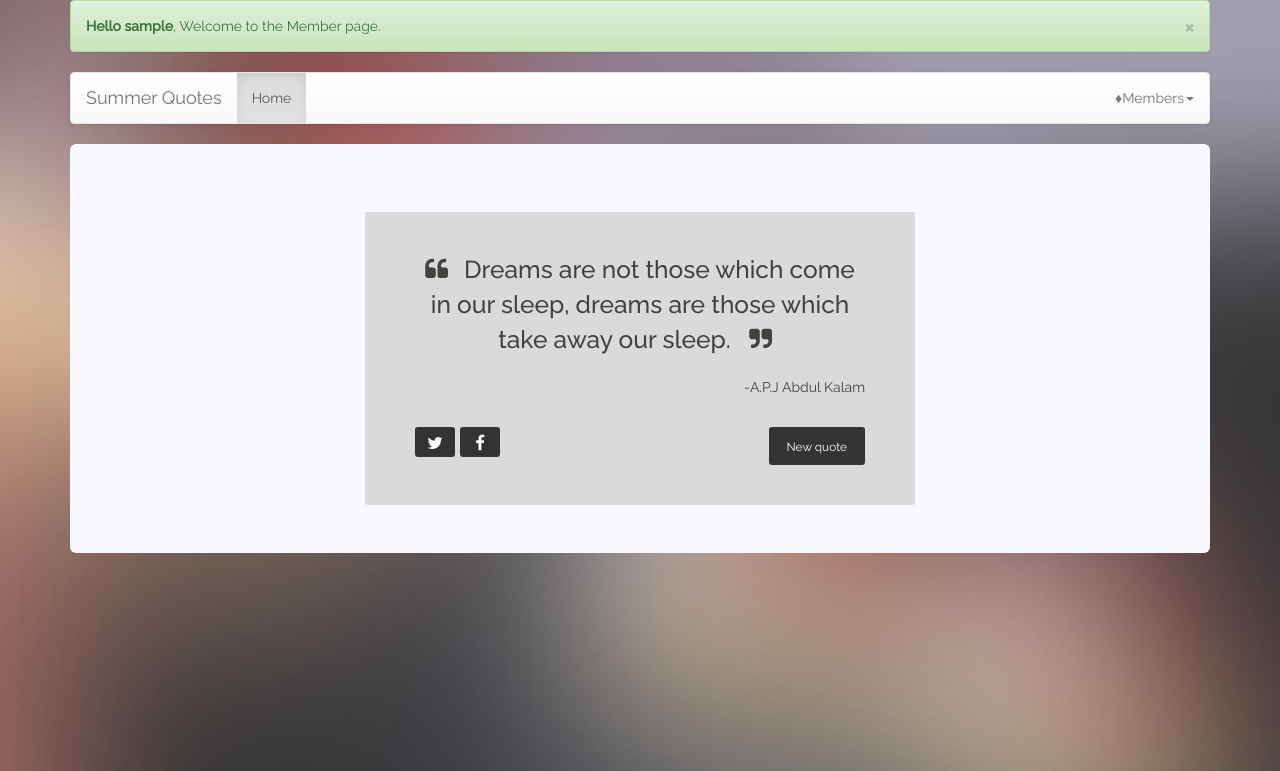
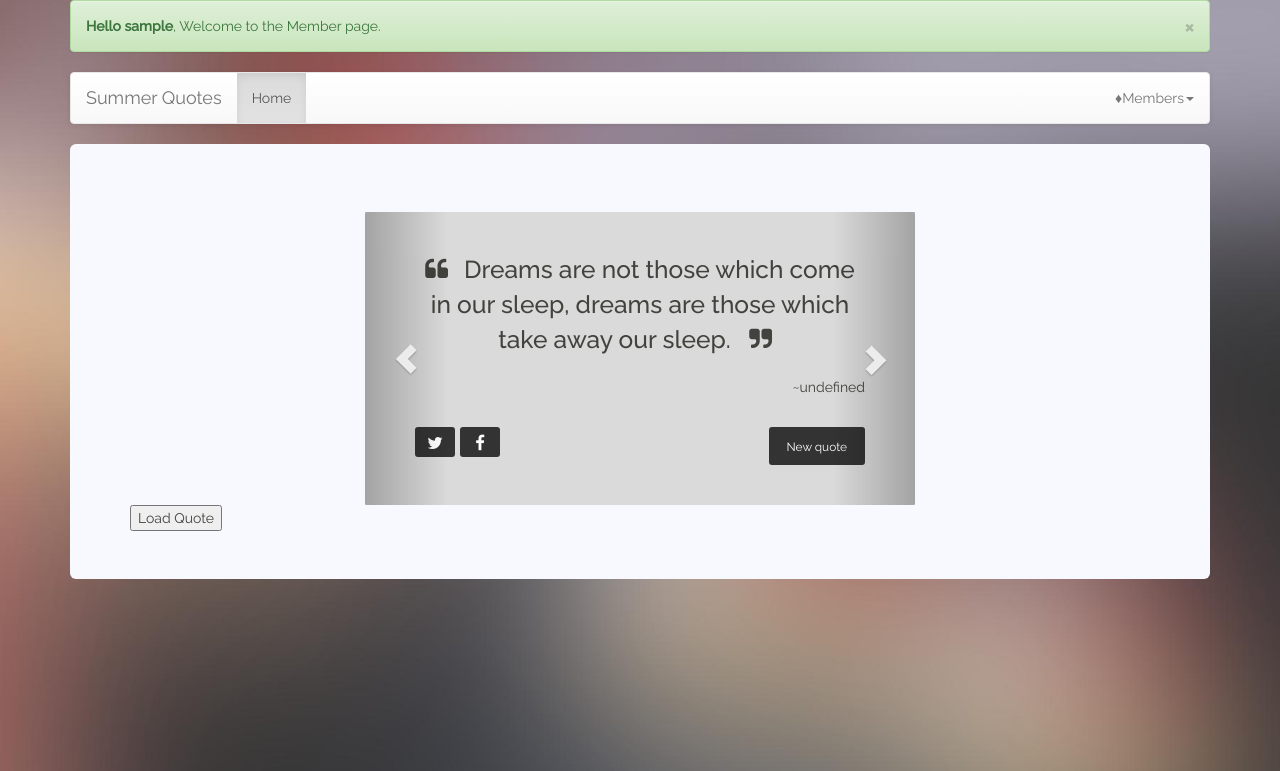
Before and after one commit to swatarianess/SummerQuotes, a PHP site: page /Home.php in a window 1280 px wide. Shown: the top 771 px of the page. Run offline with PHP 8.4, Linux system fonts and the light colour scheme; the visitor is signed in with stand-in values (Sample User, id 1); data that the repository does not hold is empty; some libraries are stand-ins or nearby versions.

Commit message:
Added left+right buttons

```diff
--- a/Home.php
+++ b/Home.php
@@ -20,7 +20,8 @@ $userRow=$stmt->fetch(PDO::FETCH_ASSOC);
     <link href="https://code.jquery.com/jquery-3.1.0.min.js">
     <link href="assets/css/styles.css" rel="stylesheet" media="screen">
     <link href="//netdna.bootstrapcdn.com/font-awesome/4.0.3/css/font-awesome.css" rel="stylesheet">
-    <script src="http://ajax.googleapis.com/ajax/libs/jquery/3.1.0/jquery.min.js" type="application/javascript"></script>
+    <script src="/assets/jquery/jquery-3.1.0.min.js" type="application/javascript"></script>
+
 </head>
 
 <body>
@@ -99,20 +100,52 @@ $userRow=$stmt->fetch(PDO::FETCH_ASSOC);
                         </a>
                         <button class="button" id="new-quote">New quote</button>
                     </div>
+                    <a class="left carousel-control" href="#myCarousel" role="button" data-slide="prev"><span class="glyphicon glyphicon-chevron-left"></span></a>
+                    <a class="right carousel-control" href="#myCarousel" role="button" data-slide="next"><span class="glyphicon glyphicon-chevron-right"></span></a>
 
                 </div>
+
+                <script type="application/javascript">
+                    $(document).ready(function() {
+                        var ar = $.parseJSON(<?php echo json_encode($user->getUserQuotes($userRow['user_name'])) ?>); // Json of Quotes by user
+
+                        $('.quote-text').find('#text').text(ar.quoteString); //Edit quote text
+                        $('.quote-author').find('#author').text('~' + ar.quoteAuthor);
+
+                        $("#new-quote").click(function () {
+                            alert("Handler for .click() called.");
+                        });
+
+                        $("#facebook-quote").click(function () {
+                            alert("Share with facebook feature");
+                        });
+
+                        $("#tweet-quote").click(function () {
+                            alert("Share with twitter feature");
+                        });
+
+                        $()
+
+                        $('#Load').on('click',function(){
+                            console.log(ar);
+                            alert("Loaded Quotes..");
+                        });
+
+                    });
+
+                </script>
+
+                <button class="button" id="Load">Load Quote</button>
+
             </div>
 
-            <script type="application/javascript">
-                    var ar = <?php echo json_encode($user->getUserQuotes($userRow['user_name'])) ?>; // Json of Quotes by user
-                    console.log(ar);
-                    $('#quote-box').find('').text('Hi I am replace');
-            </script>
+
 
 
         </div>
     </div>
 </div>
+<script type="application/javascript" src="assets/bootstrap/js/bootstrap.min.js"></script>
 
 </body>
 </html>
--- a/handlers/class.user.php
+++ b/handlers/class.user.php
@@ -116,7 +116,7 @@ class USER
         /** @var PDOStatement $stmt */
         switch ($this->getUserType()){
             case 2:
-                $stmt = $this->db->prepare("SELECT id_quote, quoteString, quotePoster, quoteAuthor, quoteCreated FROM tbl_quote JOIN tbl_users ON quotePoster = user_name WHERE user_level:= 1 OR tbl_users.user_level = 2");
+                $stmt = $this->db->prepare("SELECT id_quote, quoteString, quotePoster, quoteAuthor, quoteCreated FROM tbl_quote JOIN tbl_users ON quotePoster = user_name WHERE tbl_users.user_level != 3");
                 $stmt->execute(array(':uname'=>$uname));
 
                 break;
@@ -127,17 +127,19 @@ class USER
                 break;
 
             default:
-                $stmt = $this->db->prepare("SELECT id_quote, quoteString, quotePoster, quoteAuthor, quoteCreated, user_level FROM tbl_quote JOIN tbl_users ON quotePoster = user_name WHERE user_name=:uname");
+                $stmt = $this->db->prepare("SELECT id_quote, quoteString, quotePoster, quoteAuthor, quoteCreated FROM tbl_quote JOIN tbl_users ON quotePoster = user_name WHERE user_name=:uname");
                             $stmt->execute(array(':uname'=>$uname));
 
                     break;
-
         }
 
         $userRow=$stmt->fetch(PDO::FETCH_ASSOC);
 
+        return json_encode($userRow);
+    }
 
-        return json_encode($userRow);
+    public function getUserQuoteCount($uname){
+
     }
 
     public function updateUserQuote($id,$uname,$qAuthor,$qString)
```
